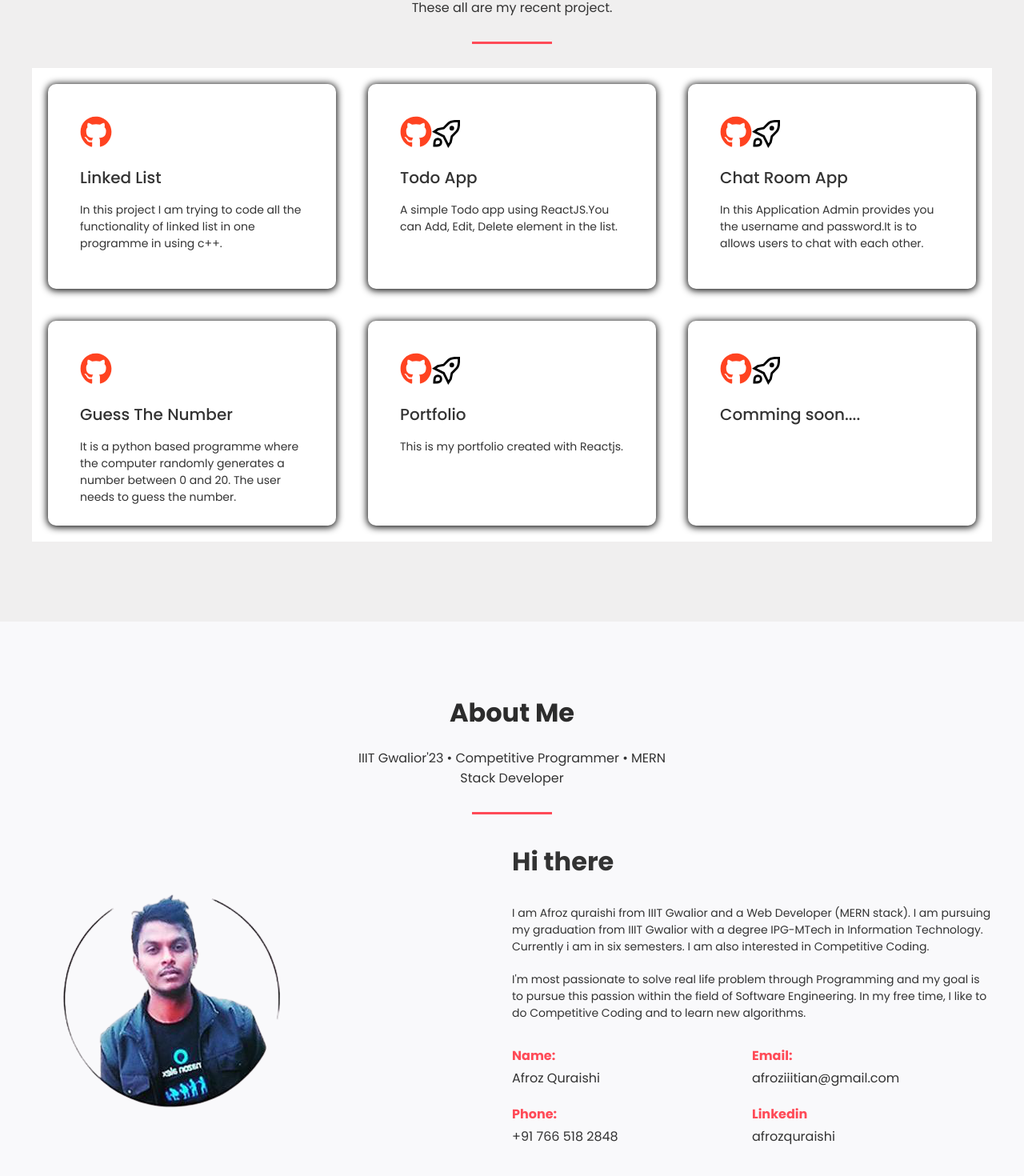
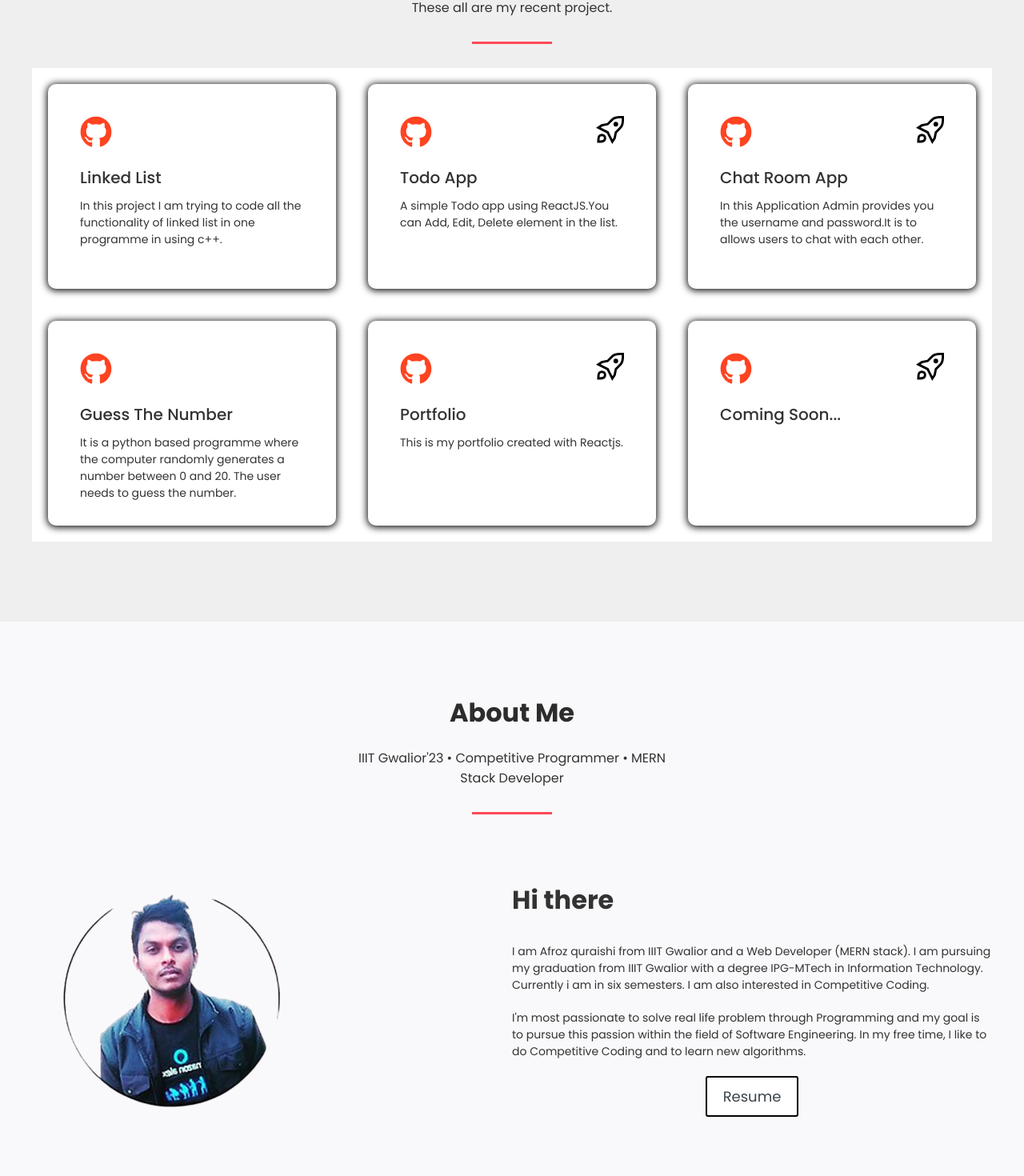
Before and after one commit to afroz23/afrozquraishi, a React (Create React App) app: page / in a window 1280 px wide. Shown: the part 991-2461 px from the top of the page at 80% size. Built offline with nearby package versions, Linux system fonts and the light colour scheme.

Commit message:
components are modified

```diff
--- a/src/App.css
+++ b/src/App.css
@@ -29,6 +29,7 @@ body {
   display: flex;
   justify-content: space-between;
   align-items: center;
+  flex-wrap: wrap;
   height: 70px;
 }
 .navbar__left-logo {
@@ -89,7 +90,7 @@ a:active {
   justify-content: center;
 }
 
-/* Grid System */
+/* Flex System */
 .row {
   justify-content: center;
   display: flex;
@@ -133,6 +134,17 @@ a:active {
   margin: 0 10px;
   transition: all 0.5s linear;
   cursor: pointer;
+}
+.header-font-size {
+  font-size: 3rem;
+  font-weight: 1800;
+}
+.typed-text {
+  font-size: 1.5rem;
+  color: #333334;
+  display: flex;
+  justify-content: center;
+  margin-bottom: 20px;
 }
 .more_about {
   width: 15rem;
@@ -302,29 +314,24 @@ a:active {
   transition: transform 1s ease;
 }
 .commonIcons:hover {
-  color: #130e0d;
+  color: #6f6e6e;
   transition: transform 1s ease;
 }
 
-.commonIcon {
+.main-iconss a .commonIcon {
   font-size: 35px;
   margin-bottom: 15px;
 }
 
-.commonIcon:hover {
-  color: #ff4321;
+.main-iconss {
+  display: flex;
+  justify-content: space-between;
 }
-.projects__box:hover a {
-  color: #000;
-}
-.main-icon {
-  justify-content: space-around;
-  display: inline-block;
-}
+
 .projects__box-header {
   font-size: 20px;
   font-weight: 500;
-  margin-bottom: 15px;
+  margin-bottom: 10px;
 }
 .projects__box-p {
   font-size: 14px;
@@ -354,6 +361,7 @@ a:active {
 }
 .about__info-p2 {
   font-size: 14px;
+  margin-bottom: 20px;
 }
 
 .info__contacts {
@@ -368,6 +376,28 @@ a:active {
 .info__contacts .col-6 {
   margin: 10px 0;
 }
+.resume a {
+  background-color: white;
+  color: #3b444b;
+  border: 2px solid black;
+  border-radius: 3px;
+  padding: 10px 20px;
+  text-align: center;
+  font-size: 18px;
+  text-decoration: none;
+  display: inline-block;
+}
+.resume-container {
+  display: flex;
+  justify-content: center;
+  align-items: center;
+}
+.resume a:hover,
+.resume a:active {
+  background-color: #1c1717;
+  color: white;
+  transition: 10 ease-in-out;
+}
 /* skills*/
 .skills {
   width: 100%;
@@ -380,7 +410,7 @@ a:active {
   text-decoration: none;
   list-style-type: none;
 }
-.skills-categary {
+.skills-category {
   font-size: 29px;
 }
 li {
@@ -388,6 +418,7 @@ li {
 }
 /* contact */
 .contact {
+  height: auto;
   display: flex;
   flex-direction: column;
   justify-content: center;
@@ -397,14 +428,10 @@ li {
   text-align: center;
   margin-bottom: 20px;
 }
-.contactSection-logo img {
-  margin: 0 auto;
-  width: 130px;
-}
+
 .contactSection p {
   color: #000;
   font-size: 14px;
-  margin-bottom: 20px;
 }
 
 .contactCircles {
@@ -415,6 +442,7 @@ li {
   color: #fff;
   transition: all 0.5s linear;
   cursor: pointer;
+  margin-bottom: 20px;
 }
 .para-links {
   margin-left: 10px;
@@ -424,16 +452,19 @@ li {
 .last-footer {
   display: flex;
   justify-content: center;
-  flex-direction: row;
-  align-content: flex-end;
   align-items: flex-end;
-  width: 100%;
 }
 .last-footer-child {
   display: flex;
+  flex-direction: row;
+  justify-content: center;
+  align-items: flex-end;
 }
 .last-anchor {
   margin-left: 5px;
+}
+.last-footer .last-footer-child div a {
+  margin-left: 4px;
 }
 
 .toggle {
@@ -480,21 +511,24 @@ li {
     width: 100%;
   }
   .col-4 {
-    width: 100vh;
+    width: 100%;
   }
   .navbar__left-logo {
     display: flex;
   }
   .navbar__right {
     position: absolute;
-    display: block;
+    display: flex;
+    flex-direction: column;
+    justify-content: center;
+    align-items: center;
     top: 0;
     left: 0;
+    margin-top: -30px;
     height: 100vh;
     background: #fff;
-    padding-left: 49px;
     width: 50%;
-    transition: 0.5 ease-in-out;
+    transition: 0.5 ease;
     transform: translateX(-500px);
   }
   .toggle {
@@ -527,16 +561,3 @@ li {
     padding: 0px 0;
   }
 }
-
-.typed-text {
-  font-size: 1.5rem;
-  color: #333334;
-  display: flex;
-  justify-content: center;
-  margin-bottom: 20px;
-}
-
-.header-font-size {
-  font-size: 3rem;
-  font-weight: 1800;
-}
--- a/src/components/About.js
+++ b/src/components/About.js
@@ -1,15 +1,11 @@
 import React from "react";
+import { Anchor } from 'antd';
+const { Link } = Anchor;
 const About = () => {
   const [header] = React.useState({
     subHeader: "About Me",
     text: "IIIT Gwalior'23 • Competitive Programmer • MERN Stack Developer",
   });
-  const [state] = React.useState([
-    { id: 1, title: "Name:", text: "Afroz Quraishi" },
-    { id: 2, title: "Email:", text: "afroziiitian@gmail.com" },
-    { id: 3, title: "Phone:", text: "+91 766 518 2848" },
-    { id: 4, title: "Linkedin", text: "afrozquraishi" },
-  ]);
   return (
     <div id="about" className="about">
       <div className="container">
@@ -36,16 +32,10 @@ const About = () => {
                 I'm most passionate to solve real life problem through Programming and my goal is to pursue this passion within the field of Software Engineering.
                 In my free time, I like to do Competitive Coding and to learn new algorithms.
               </div>
-              <div className="info__contacts">
-                <div className="row">
-                  {state.map((info) => (
-                    <div className="col-6">
-                      <strong>{info.title}</strong>
-                      <p>{info.text}</p>
-                    </div>
-                  ))}
-                </div>
-              </div>
+              <Anchor className="resume-container">
+               <Link className="resume" target="_blank" href="https://drive.google.com/file/d/1z-wjgOCZORI6fIPOa7aBESVSohO_UC0M/view?usp=sharing" title="Resume" />
+            </Anchor>
+
             </div>
           </div>
         </div>
--- a/src/components/Contact.js
+++ b/src/components/Contact.js
@@ -21,10 +21,11 @@ const Contact = () => {
 
                 <div className="last-footer">
                   <div className="last-footer-child">
-                    <div>© 2021, Built with </div>
-                    <div><a target="_blank" rel="noopener noreferrer" href="https://reactjs.org/">React</a></div>
+                    <div>© 2021, Built with</div>
+                    <div><a href="https://reactjs.org/">React</a></div>
                   </div>
                 </div>
+
             </div>
           </div>
         </div>
--- a/src/components/Nav.js
+++ b/src/components/Nav.js
@@ -18,13 +18,12 @@ const Nav = () => {
             </ul>
           </div>
 
-            <Anchor className="navbar__right" style={{transform:state?"translateX(0px)": "translateX(-500px)"}}>
+            <Anchor className="navbar__right" style={{transform:state?"translateX(0px)": ""}}>
                <Link className="navbar-item" href="#home" title="Home" />
                <Link className="navbar-item" href="#projects" title="Projects" />
                <Link className="navbar-item" href="#about" title="About"/>
                <Link className="navbar-item" href="#skills" title="Skills" />
                <Link className="navbar-item" href="#contact" title="Contact" />
-               <Link className="navbar-item" href="https://drive.google.com/file/d/1z-wjgOCZORI6fIPOa7aBESVSohO_UC0M/view?usp=sharing" title="Resume" />
             </Anchor>
 
         </div>
--- a/src/components/Projects.js
+++ b/src/components/Projects.js
@@ -16,14 +16,14 @@ const Projects = () => {
     {
       id: 2,
       icon: <a target="_blank" rel="noopener noreferrer" alt="Github link" href="https://github.com/afroz23/Todo-App" ><FaGithub className="commonIcons" /></a>,
-      icon2: <a target="_blank" rel="noopener noreferrer" alt="Deploy link" href="https://afroz23.github.io/Todo-App/" ><GrDeploy className="commonIcon" /></a>,
+      icon2: <a className="deploy-link" target="_blank" rel="noopener noreferrer" alt="Deploy link" href="https://afroz23.github.io/Todo-App/" ><GrDeploy className="commonIcon" /></a>,
       heading: "Todo App",
       text:"A simple Todo app using ReactJS.You can Add, Edit, Delete element in the list.",
     },
     {
       id: 3,
       icon: <a target="_blank" rel="noopener noreferrer" alt="Github link" href="https://github.com/afroz23/chat-room-app" ><FaGithub className="commonIcons" /></a>,
-      icon2: <a target="_blank" rel="noopener noreferrer" alt="Deploy link" href="https://chat-room-application.netlify.app/" ><GrDeploy className="commonIcon" /></a>,
+      icon2: <a className="deploy-link" target="_blank" rel="noopener noreferrer" alt="Deploy link" href="https://chat-room-application.netlify.app/" ><GrDeploy className="commonIcon" /></a>,
       heading: "Chat Room App",
       text: "In this Application Admin provides you the username and password.It is to allows users to chat with each other.",
     },
@@ -36,15 +36,15 @@ const Projects = () => {
     {
       id: 5,
       icon: <a target="_blank" rel="noopener noreferrer" alt="Github link" href="https://github.com/afroz23/afrozquraishi" ><FaGithub className="commonIcons" /></a>,
-      icon2: <a target="_blank" rel="noopener noreferrer" alt="Deploy link" href="https://afrozquraishi.herokuapp.com/" ><GrDeploy className="commonIcon" /></a>,
+      icon2: <a className="deploy-link" target="_blank" rel="noopener noreferrer" alt="Deploy link" href="https://afrozquraishi.herokuapp.com/" ><GrDeploy className="commonIcon" /></a>,
       heading: "Portfolio",
       text:"This is my portfolio created with Reactjs.",
     },
     {
       id: 6,
       icon: <a target="_blank" rel="noopener noreferrer" alt="Github link" href="https://afrozquraishi.herokuapp.com" ><FaGithub className="commonIcons" /></a>,
-      icon2: <a target="_blank" rel="noopener noreferrer" alt="Deploy link" href="https://afrozquraishi.herokuapp.com" ><GrDeploy className="commonIcon" /></a>,
-      heading: "Comming soon....",
+      icon2: <a className="deploy-link" target="_blank" rel="noopener noreferrer" alt="Deploy link" href="https://afrozquraishi.herokuapp.com" ><GrDeploy className="commonIcon" /></a>,
+      heading: "Coming Soon...",
     },
   ]);
   return (
--- a/src/components/Skills.js
+++ b/src/components/Skills.js
@@ -15,16 +15,16 @@ const Skills = () => {
         </div>
         <div className="row">
           <ul className="skills-list">
-            <li className="skills-categary">PROGRAMMING LANGUAGES</li>
+            <li className="skills-category">PROGRAMMING LANGUAGES</li>
             <ul><li>C </li><li>C++</li><li>JavaScript</li></ul>
 
-            <li className="skills-categary">FAMILIAR WITH:</li>
+            <li className="skills-category">FAMILIAR WITH:</li>
             <ul><li>Java</li><li>Python</li></ul>
 
-            <li className="skills-categary">TECHNOLOGIES AND FRAMEWORKS</li>
+            <li className="skills-category">TECHNOLOGIES AND FRAMEWORKS</li>
             <ul><li>ReactJs</li><li>Redux</li><li>Node.js</li><li>Express.js</li><li>Bootstrap</li><li>CSS </li><li>MongoDB</li><li>Firebaset</li><li>Photoshop</li></ul>
 
-            <li className="skills-categary">TOOLS</li>
+            <li className="skills-category">TOOLS</li>
             <ul><li>Git</li><li>Github</li><li>VSCode</li><li>Linux</li><li>Heroku</li><li>Netlify</li></ul>
 
           </ul>
```
